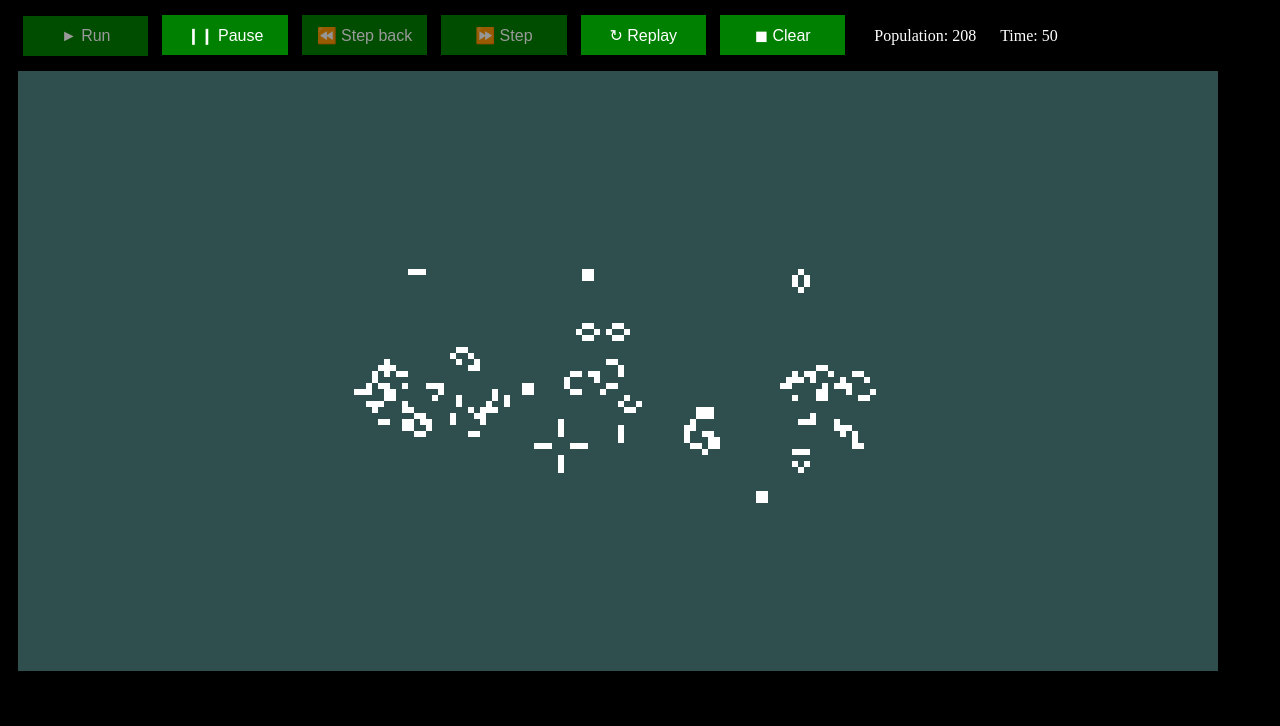
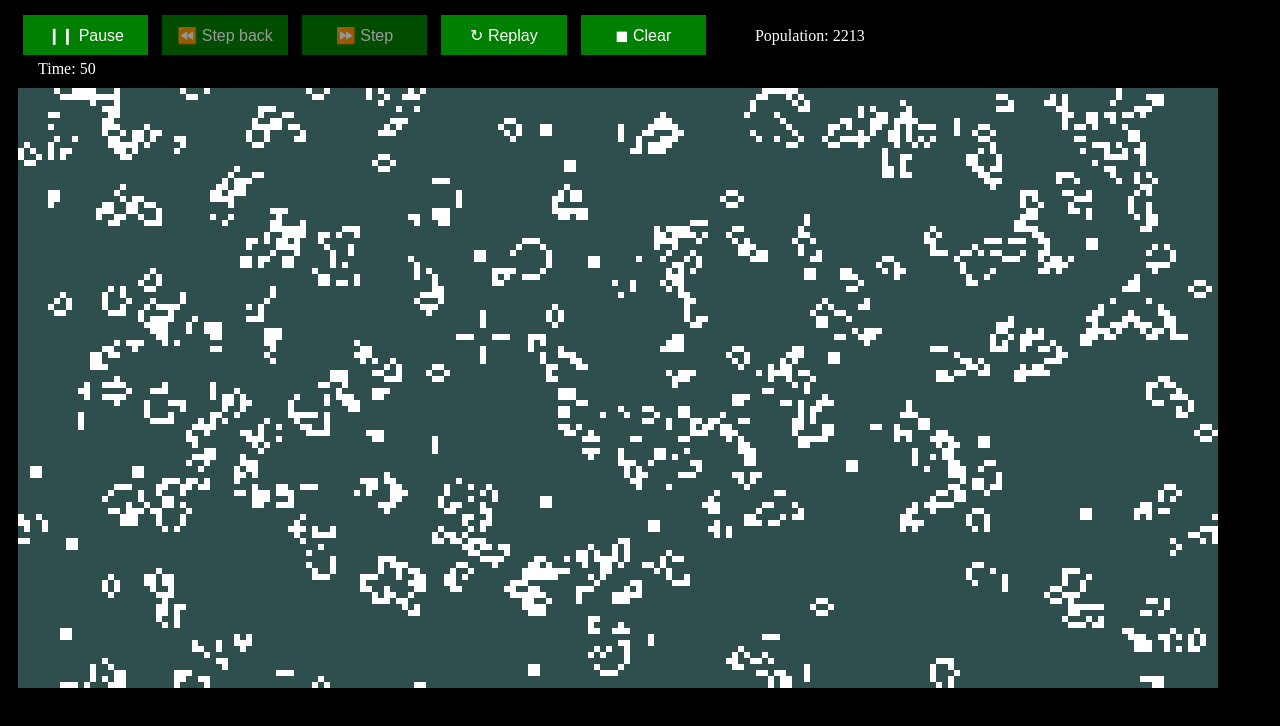
Before and after one commit to Applemoon/game-of-life, a plain HTML site: page index.html in a window 1280 px wide. Drawn offline with Linux system fonts and the light colour scheme.

Commit message:
run + pause join

```diff
--- a/Game.js
+++ b/Game.js
@@ -7,8 +7,8 @@ field = [];
 updatingArrays = [];
 fps = 10;
 isPaused = false;
-initialEmptyPart = 0.3;
-initialDensity = 0.1;
+initialEmptyPart = 0;
+initialDensity = 0.5;
 cellColor = "white";
 emptyCellColor = "darkslategray";
 
@@ -17,12 +17,26 @@ canvas.height = rows * cellSize;
 canvas.width = columns * cellSize;
 ctx = canvas.getContext('2d');
 
-canvas.addEventListener("click", cellClick, false);
+canvas.addEventListener("click", cellClick);
+
+runPauseBtn = document.getElementById("run-pause");
+runPauseBtn.addEventListener("click", togglePause, false);
 
 stepBtn = document.getElementById("step");
+stepBtn.addEventListener("click", function() {
+	makeOneStep(true);
+}, false);
+
 stepBackBtn = document.getElementById("stepBack");
-pauseBtn = document.getElementById("pause");
-runBtn = document.getElementById("run");
+stepBackBtn.addEventListener("click", stepBack, false);
+
+reloadBtn = document.getElementById("reload");
+reloadBtn.addEventListener("click", function() {
+	location.reload();
+}, false);
+
+clearBtn = document.getElementById("clear");
+clearBtn.addEventListener("click", clearField, false);
 
 population = 0;
 populationLabel = document.getElementById("population");
@@ -165,27 +179,16 @@ function stepBack() {
 	iteration -= 1;
 	updateIteration();
 	updateBtns();
-}
-
-function pause() {
-	isPaused = true;
-	updateBtns();
-};
-
-function run() {
-	isPaused = false;
-	updateBtns();
 };
 
 function updateBtns() {
 	if (isPaused) {
-		runBtn.removeAttribute('disabled');
-		pauseBtn.setAttribute('disabled', 'true');
 		stepBtn.removeAttribute('disabled');
+		runPauseBtn.innerHTML = "&#9658; Run";
 	} else {
-		runBtn.setAttribute('disabled', 'true');
-		pauseBtn.removeAttribute('disabled');
 		stepBtn.setAttribute('disabled', 'true');
+		// runPauseBtn.innerHTML = "Pause";
+		runPauseBtn.innerHTML = "&#10073;&#10073; Pause";
 	}
 
 	if (updatingArrays.length == 0 || !isPaused) {
@@ -235,5 +238,12 @@ function updateIteration() {
 	iterationLabel.innerHTML = "Time: " + iteration;
 };
 
+function togglePause() {
+	isPaused = !isPaused;
+	updateBtns();
+};
 
-// объединить Run и Pause
+
+// нетронутые клетки
+// еще украшательства кнопок (стили)
+// развернуть на сервере
--- a/index.html
+++ b/index.html
@@ -6,14 +6,16 @@
 	</head>
 	<body onload="updateBtns(); start();" style="background-color: black">
 		<div id="buttons">
-			<button onclick="run();" id="run">&#9658; Run</button>
-			<button onclick="pause();" id="pause">&#10073;&#10073; Pause</button>
-			<button onclick="stepBack();" id="stepBack">&#9194; Step back</button>
-			<button onclick="makeOneStep(true);" id="step">&#9193; Step</button>
-			<button onclick="location.reload();">&#8635; Replay</button>
-			<button onclick="clearField();">&#9724; Clear</button>
+			<button id="run-pause">&#9658; Run / Pause &#10073;&#10073;</button>
+			<button id="stepBack">&#9194; Step back</button>
+			<button id="step">&#9193; Step</button>
+			<button id="reload">&#8635; Replay</button>
+			<button id="clear">&#9724; Clear</button>
+			<span>
 			<span id="population">Population: -</span>
+			<br>
 			<span id="iteration">Time: -</span>
+			</span>
 		</div>
 
 		<canvas id="canvas" height="200" width="200" style="position: relative;"></canvas>
```
